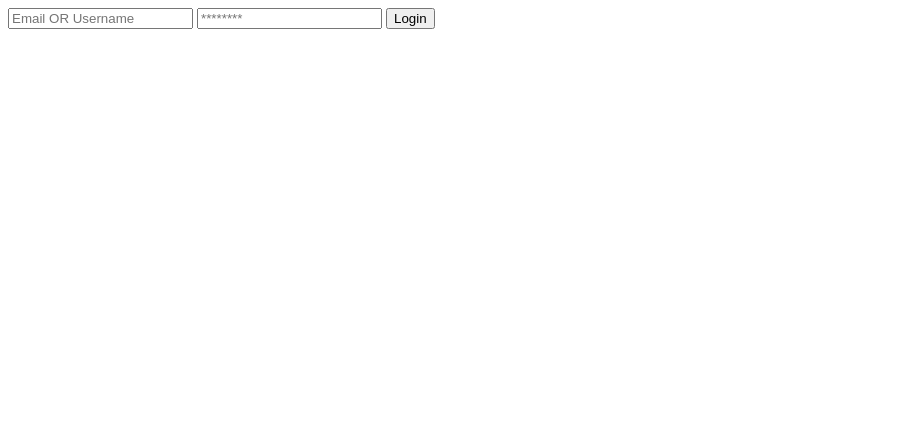
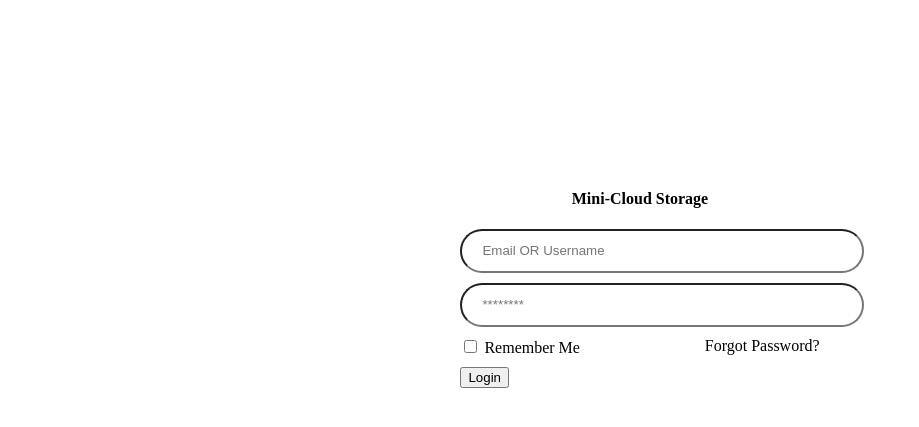
Before and after one commit to rahulthapaofficial/mini-cloud-storage, a PHP site: page /mini-cloud-storage/auth/login in a window 1280 px wide. Shown: the top 427 px of the page, without its empty margins (0-919 px from the left). Run offline with PHP 8.4, Linux system fonts and the light colour scheme.

Commit message:
Login Page Modified

```diff
--- a/auth/login.php
+++ b/auth/login.php
@@ -12,18 +12,35 @@ if (isset($_SESSION['loginData']))
     <meta http-equiv="X-UA-Compatible" content="IE=edge">
     <meta name="viewport" content="width=device-width, initial-scale=1.0">
     <title>Login</title>
+    <link rel="stylesheet" href="../public/css/login.css">
 </head>
 
 <body>
     <div>
         <div id="login">
+            <div class="header">
+                <h4>Mini-Cloud Storage</h4>
+            </div>
             <form action="../controllers/login" method="POST">
-                <input type="text" name="email_username" id="email_username" placeholder="Email OR Username">
-                <input type="password" name="password" id="password" placeholder="********">
-                <button type="submit" name="loginBtn">Login</button>
+                <div class="form-group">
+                    <input id="email_username" type="text" name="email_username" class="form-control" placeholder="Email OR Username">
+                </div>
+                <div class="form-group">
+                    <input id="password" type="password" name="password" class="form-control" placeholder="********">
+                </div>
+                <div class="form-group">
+                    <label>
+                        <input type="checkbox"> Remember Me
+                    </label>
+                    <a class="pull-right">Forgot Password?</a>
+                </div>
+                <div class="form-group">
+                    <button type="submit" name="loginBtn">Login</button>
+                </div>
             </form>
         </div>
     </div>
+    <script src="../public/js/auth.js"></script>
 </body>
 
 </html>
--- a/config/dbcon.php
+++ b/config/connection.php
@@ -2,7 +2,7 @@
 $servername = "localhost";
 $dsn = "mysql:host=$servername;dbname=mini-cloud-storage";
 $username = "root";
-$password = "";
+$password = "admin@myself";
 
 try {
   $db = new PDO($dsn, $username, $password);
--- a/controllers/login.php
+++ b/controllers/login.php
@@ -1,5 +1,5 @@
 <?php
-require_once '../config/dbcon.php';
+require_once '../config/connection.php';
 
 if (isset($_REQUEST['loginBtn'])) {
     $username = strip_tags($_REQUEST["email_username"]);
@@ -24,8 +24,10 @@ if (isset($_REQUEST['loginBtn'])) {
                         $errorMsg[] = "Invalid Credentials.";
                 } else
                     $errorMsg[] = "Invalid Credentials.";
-            } else
+            } else {
                 $errorMsg[] = "Invalid Credentials.";
+                header('Location: ../auth/login');
+            }
         } catch (PDOException $e) {
             echo $e->getMessage();
         }
--- /dev/null
+++ b/public/css/login.css
@@ -0,0 +1,25 @@
+.pull-right {
+    float: right;
+}
+
+#login {
+    flex: 1;
+    width: 30%;
+    margin: 0 auto;
+    margin-top: 15%;
+}
+
+#login .header h4 {
+    text-align: center;
+}
+
+.form-group {
+    margin: 10px;
+}
+
+.form-group .form-control {
+    height: 40px;
+    width: 100%;
+    border-radius: 25px;
+    padding: 0 20px;
+}
--- /dev/null
+++ b/public/js/auth.js
@@ -0,0 +1 @@
+alert("I'm Auth JS");
--- a/resources/layouts/header.php
+++ b/resources/layouts/header.php
@@ -2,7 +2,7 @@
 session_start();
 if (!$_SESSION['loginData']['is_authenticated'])
     header('Location: auth/login');
-require_once 'config/dbcon.php';
+require_once 'config/connection.php';
 ?>
 <!DOCTYPE html>
 <html lang="en">
```
